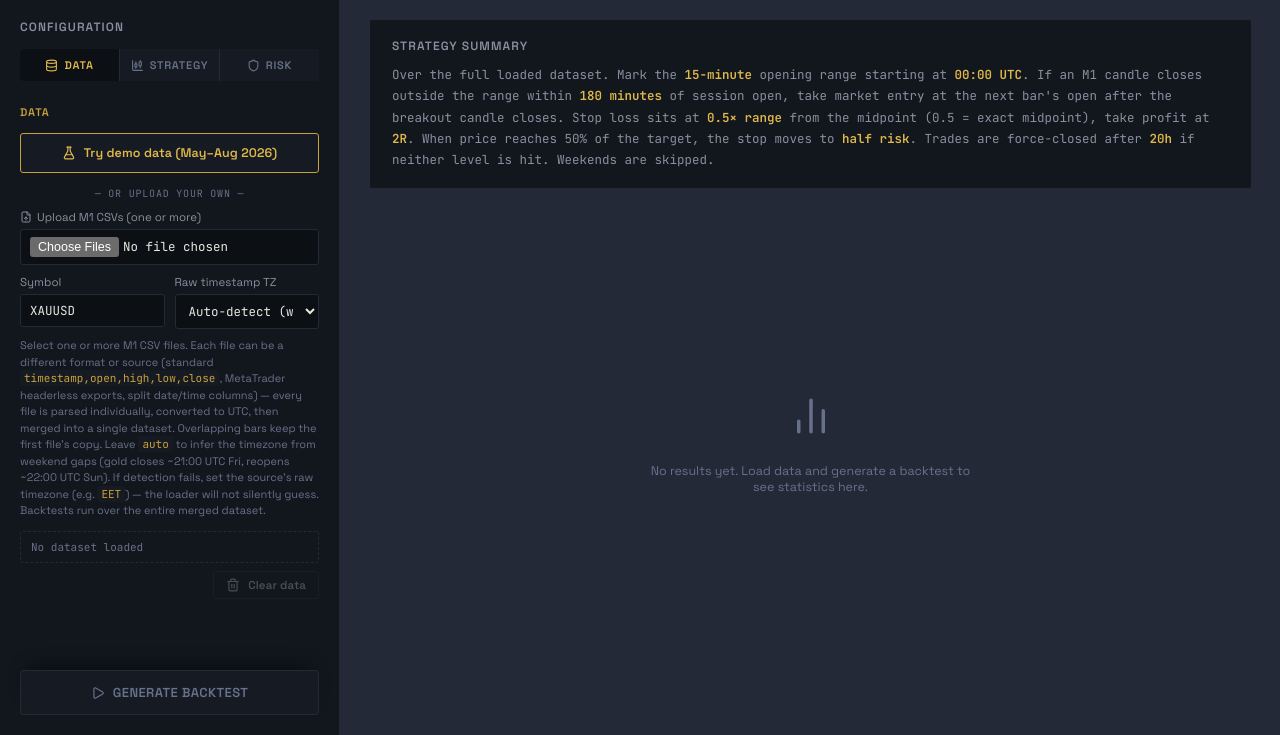
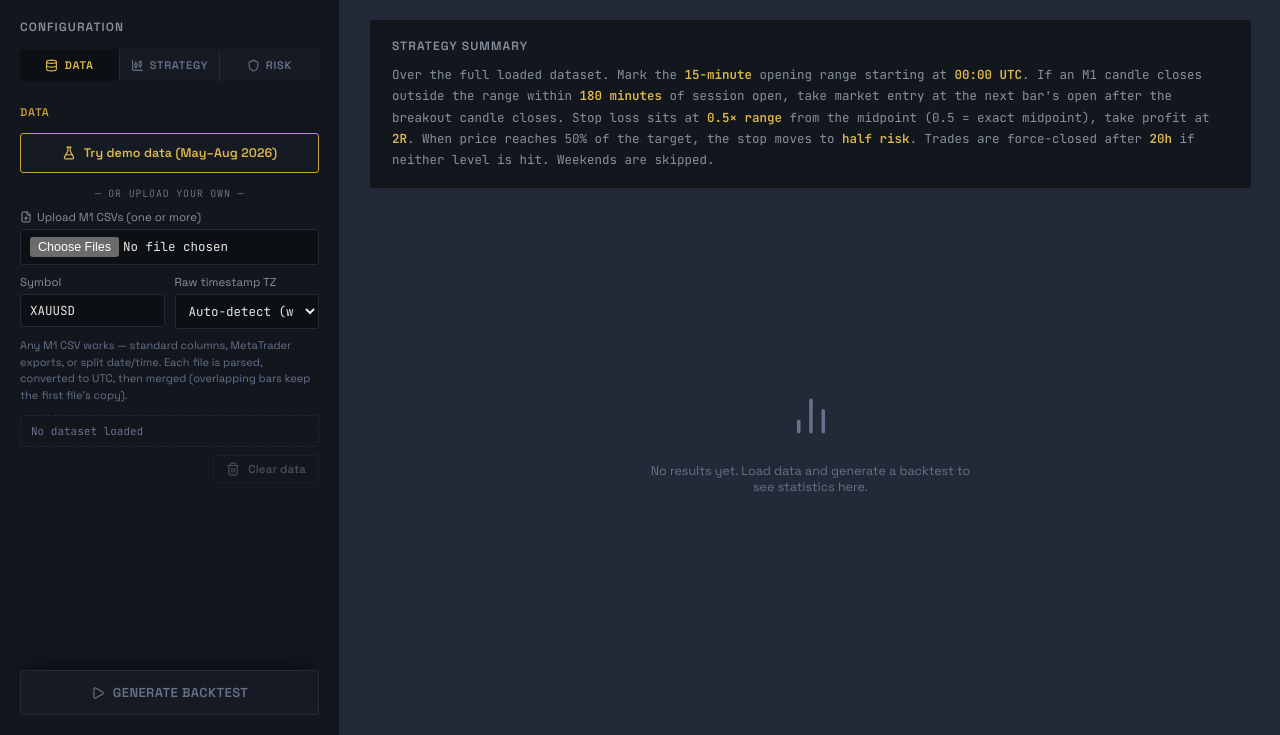
Before and after one commit to anas1412/orb-backtest-script, a FastAPI app: page / in a window 1280 px wide. Shown: the part 65-800 px from the top of the page. Run offline with FastAPI, Linux system fonts and the light colour scheme; some libraries are stand-ins or nearby versions.

Commit message:
Shorten upload hint text

```diff
--- a/app/templates/index.html
+++ b/app/templates/index.html
@@ -78,7 +78,7 @@
               </select>
             </label>
           </div>
-          <p class="hint">Select one or more M1 CSV files. Each file can be a different format or source (standard <code>timestamp,open,high,low,close</code>, MetaTrader headerless exports, split date/time columns) — every file is parsed individually, converted to UTC, then merged into a single dataset. Overlapping bars keep the first file's copy. Leave <code>auto</code> to infer the timezone from weekend gaps (gold closes ~21:00 UTC Fri, reopens ~22:00 UTC Sun). If detection fails, set the source's raw timezone (e.g. <code>EET</code>) — the loader will not silently guess. Backtests run over the entire merged dataset.</p>
+          <p class="hint">Any M1 CSV works — standard columns, MetaTrader exports, or split date/time. Each file is parsed, converted to UTC, then merged (overlapping bars keep the first file's copy).</p>
           <div class="dataset-meta" id="datasetMeta">No dataset loaded</div>
           <div class="dataset-actions">
             <button class="btn btn-ghost" id="btnClear" type="button" disabled>
```
